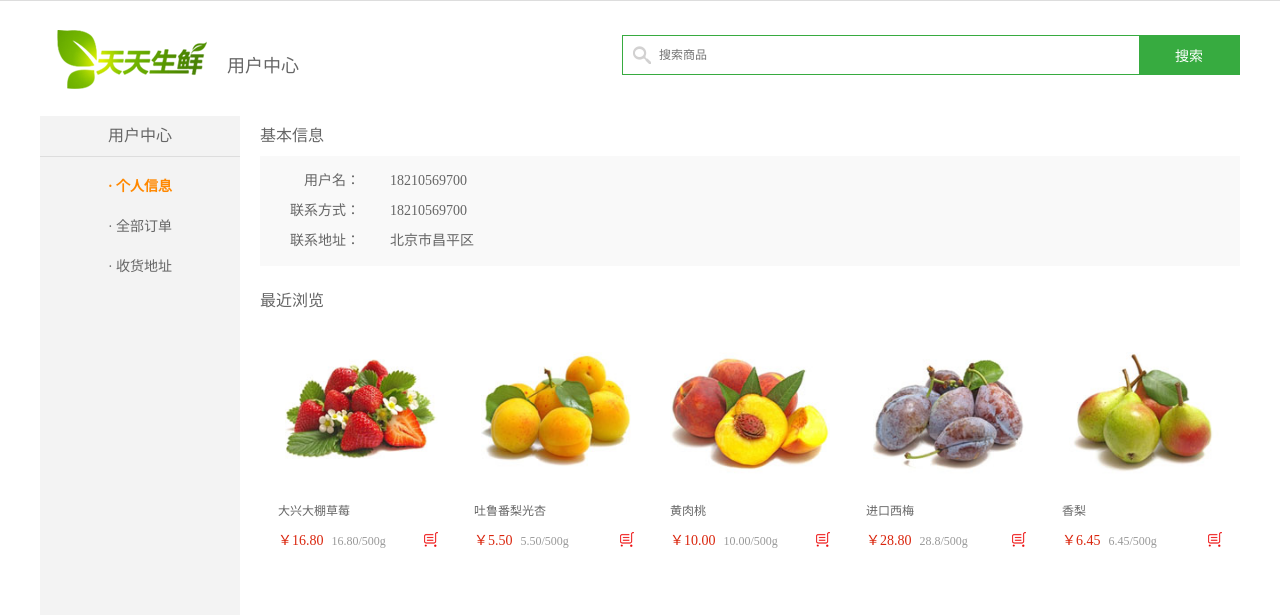
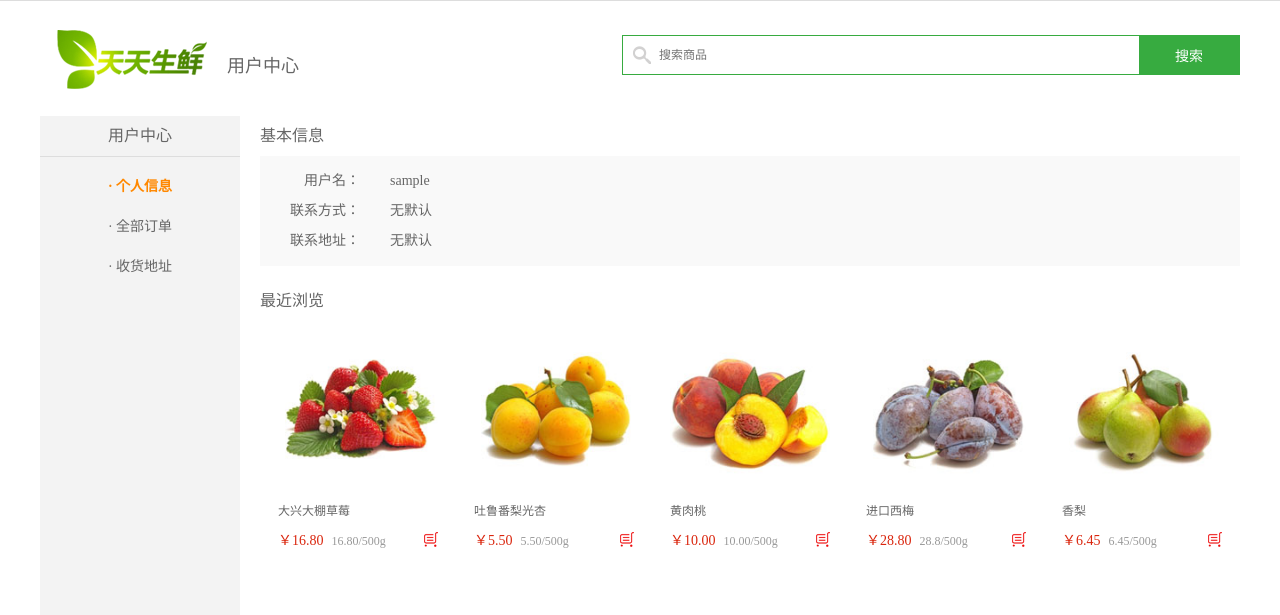
Before and after one commit to QiuPeng92/dailyfresh, a Django app: page /user/ in a window 1280 px wide. Shown: the part 29-644 px from the top of the page. Run offline with Django 3.2, Linux system fonts and the light colour scheme; the visitor is signed in with stand-in values (Sample User, id 1); data that the repository does not hold is empty; parts of the project's set-up code (start-up, migrations or seed data) failed here and were passed over.

Commit message:
个人中心-信息

```diff
--- a/apps/user/views.py
+++ b/apps/user/views.py
@@ -213,10 +213,11 @@ class UserInfoView(LoginRequiredMixin, View):
         # 除了你给模板文件传递的模板变量之外， django框架会把request.user也传递给模板文件
         # 通过request.user.is_authenticated()判断有没有登录
         # 获取用户的个人信息
-
+        user = request.user
+        address = Address.objects.get_default_address(user)
         # 获取用户的历史浏览记录
 
-        return render(request, 'user_center_info.html', {'page': 'user'})
+        return render(request, 'user_center_info.html', {'page': 'user', 'address':address})
 
 
 # /user/order
--- a/templates/user_center_info.html
+++ b/templates/user_center_info.html
@@ -4,9 +4,14 @@
         <div class="info_con clearfix">
             <h3 class="common_title2">基本信息</h3>
             <ul class="user_info_list">
-                <li><span>用户名：</span>18210569700</li>
-                <li><span>联系方式：</span>18210569700</li>
-                <li><span>联系地址：</span>北京市昌平区</li>
+                <li><span>用户名：</span>{{ user.username }}</li>
+                {% if address %}
+                    <li><span>联系方式：</span>{{ address.phone }}</li>
+                    <li><span>联系地址：</span>{{ address.addr }}</li>
+                {% else %}
+                    <li><span>联系方式：</span>无默认</li>
+                    <li><span>联系地址：</span>无默认</li>
+                {% endif %}
             </ul>
         </div>
 
```
